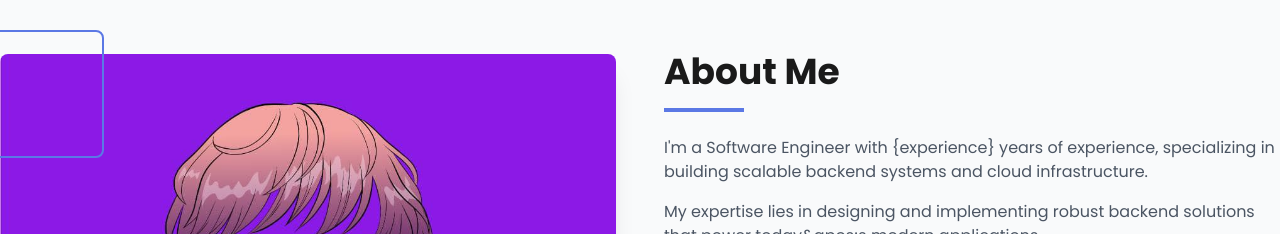
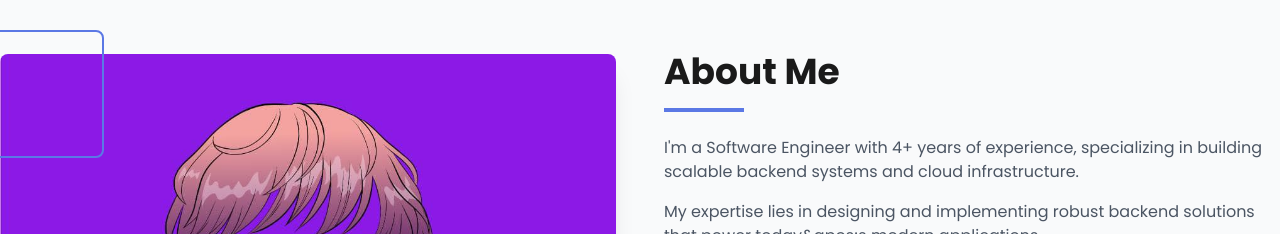
Before and after one commit to ugochukwudev/Portfolio2, a Next.js app: page / in a window 1280 px wide. Shown: the part 940-1174 px from the top of the page. Built offline with nearby package versions, Linux system fonts and the light colour scheme.

Commit message:
feat: done

```diff
--- a/components/About.tsx
+++ b/components/About.tsx
@@ -7,21 +7,37 @@ import { FaServer, FaCloud, FaDatabase, FaSitemap } from "react-icons/fa";
 
 const About = () => {
     const ref = useRef(null);
-    const isInView = useInView(ref, { once: false, amount: 0.1 });
-    //const experience = "4+";
+    const expertiseRef = useRef(null);
+    const isInView = useInView(ref, {
+        once: true,
+        amount: 0.3
+    });
+    const isExpertiseInView = useInView(expertiseRef, {
+        once: true,
+        amount: 0.3
+    });
+    const experience = "4+";
 
     const containerVariants = {
-        hidden: { opacity: 0 },
+        hidden: {
+            opacity: 0,
+            y: 20
+        },
         visible: {
             opacity: 1,
+            y: 0,
             transition: {
+                duration: 0.6,
                 staggerChildren: 0.2
             }
         }
     };
 
     const itemVariants = {
-        hidden: { opacity: 0, y: 20 },
+        hidden: {
+            opacity: 0,
+            y: 20
+        },
         visible: {
             opacity: 1,
             y: 0,
@@ -72,7 +88,7 @@ const About = () => {
                         </motion.h2>
 
                         <motion.p variants={itemVariants} className="text-gray-600 mb-4">
-                            {`I'm a Software Engineer with {experience} years of experience, specializing in building scalable backend systems and cloud infrastructure.`}
+                            {`I'm a Software Engineer with ${experience} years of experience, specializing in building scalable backend systems and cloud infrastructure.`}
                         </motion.p>
                         <motion.p variants={itemVariants} className="text-gray-600">
                             {`My expertise lies in designing and implementing robust backend solutions that power today&apos;s modern applications.`}
@@ -99,16 +115,23 @@ const About = () => {
 
                 {/* Expertise Section */}
                 <motion.div
+                    ref={expertiseRef}
                     className="mt-24"
-                    initial={{ opacity: 0, y: 30 }}
-                    animate={isInView ? { opacity: 1, y: 0 } : { opacity: 0, y: 30 }}
-                    transition={{ delay: 0.4, duration: 0.8 }}
+                    variants={containerVariants}
+                    initial="hidden"
+                    animate={isExpertiseInView ? "visible" : "hidden"}
                 >
-                    <h2 className="text-3xl font-bold text-center mb-12">My Expertise</h2>
+                    <motion.h2
+                        variants={itemVariants}
+                        className="text-3xl font-bold text-center mb-12"
+                    >
+                        My Expertise
+                    </motion.h2>
                     <div className="grid grid-cols-1 md:grid-cols-2 lg:grid-cols-4 gap-6">
                         {skills.map((skill, index) => (
                             <motion.div
                                 key={index}
+                                variants={itemVariants}
                                 className="p-6 rounded-lg bg-white shadow-md card-hover"
                                 whileHover={{ y: -10 }}
                                 transition={{ type: "spring", stiffness: 400, damping: 10 }}
--- a/components/Contact.tsx
+++ b/components/Contact.tsx
@@ -6,7 +6,10 @@ import { FaEnvelope, FaMapMarkerAlt, FaTwitter, FaLinkedinIn, FaGithub, FaInstag
 
 const Contact = () => {
     const ref = useRef(null);
-    const isInView = useInView(ref, { once: false, amount: 0.1 });
+    const isInView = useInView(ref, {
+        once: true,
+        amount: 0.3
+    });
     const [formData, setFormData] = useState({
         name: "",
         email: "",
@@ -90,17 +93,25 @@ const Contact = () => {
     };
 
     const containerVariants = {
-        hidden: { opacity: 0 },
+        hidden: {
+            opacity: 0,
+            y: 20
+        },
         visible: {
             opacity: 1,
+            y: 0,
             transition: {
+                duration: 0.6,
                 staggerChildren: 0.2
             }
         }
     };
 
     const itemVariants = {
-        hidden: { opacity: 0, y: 20 },
+        hidden: {
+            opacity: 0,
+            y: 20
+        },
         visible: {
             opacity: 1,
             y: 0,
--- a/components/Projects.tsx
+++ b/components/Projects.tsx
@@ -7,7 +7,10 @@ import { FaGithub, FaExternalLinkAlt } from "react-icons/fa";
 
 const Projects = () => {
     const ref = useRef(null);
-    const isInView = useInView(ref, { once: false, amount: 0.1 });
+    const isInView = useInView(ref, {
+        once: true,
+        amount: 0.3
+    });
 
     const projects = [
         {
@@ -163,17 +166,25 @@ const Projects = () => {
     ];
 
     const containerVariants = {
-        hidden: { opacity: 0 },
+        hidden: {
+            opacity: 0,
+            y: 20
+        },
         visible: {
             opacity: 1,
+            y: 0,
             transition: {
+                duration: 0.6,
                 staggerChildren: 0.2
             }
         }
     };
 
     const itemVariants = {
-        hidden: { opacity: 0, y: 30 },
+        hidden: {
+            opacity: 0,
+            y: 20
+        },
         visible: {
             opacity: 1,
             y: 0,
@@ -185,6 +196,7 @@ const Projects = () => {
         <section id="projects" className="py-20 px-4 lg:px-0">
             <div className="max-w-7xl mx-auto">
                 <motion.div
+                    ref={ref}
                     initial={{ opacity: 0, y: 20 }}
                     animate={isInView ? { opacity: 1, y: 0 } : { opacity: 0, y: 20 }}
                     transition={{ duration: 0.6 }}
@@ -197,7 +209,6 @@ const Projects = () => {
                 </motion.div>
 
                 <motion.div
-                    ref={ref}
                     variants={containerVariants}
                     initial="hidden"
                     animate={isInView ? "visible" : "hidden"}
--- a/components/Skills.tsx
+++ b/components/Skills.tsx
@@ -33,7 +33,10 @@ interface SkillItem {
 
 const Skills = () => {
     const ref = useRef(null);
-    const isInView = useInView(ref, { once: false, amount: 0.1 });
+    const isInView = useInView(ref, {
+        once: true,
+        amount: 0.3
+    });
 
     // Organize skills by category for better presentation
     const backendTech: SkillItem[] = [
@@ -78,24 +81,32 @@ const Skills = () => {
         { icon: SiRust, name: "Rust" }
     ];
 
-    // const containerVariants = {
-    //     hidden: { opacity: 0 },
-    //     visible: {
-    //         opacity: 1,
-    //         transition: {
-    //             staggerChildren: 0.05
-    //         }
-    //     }
-    // };
+    const containerVariants = {
+        hidden: {
+            opacity: 0,
+            y: 20
+        },
+        visible: {
+            opacity: 1,
+            y: 0,
+            transition: {
+                duration: 0.6,
+                staggerChildren: 0.2
+            }
+        }
+    };
 
-    // const itemVariants = {
-    //     hidden: { opacity: 0, y: 20 },
-    //     visible: {
-    //         opacity: 1,
-    //         y: 0,
-    //         transition: { duration: 0.5 }
-    //     }
-    // };
+    const itemVariants = {
+        hidden: {
+            opacity: 0,
+            y: 20
+        },
+        visible: {
+            opacity: 1,
+            y: 0,
+            transition: { duration: 0.6 }
+        }
+    };
 
     // Helper function to render skill section
     const renderSkillSection = (title: string, skills: SkillItem[]) => (
```
